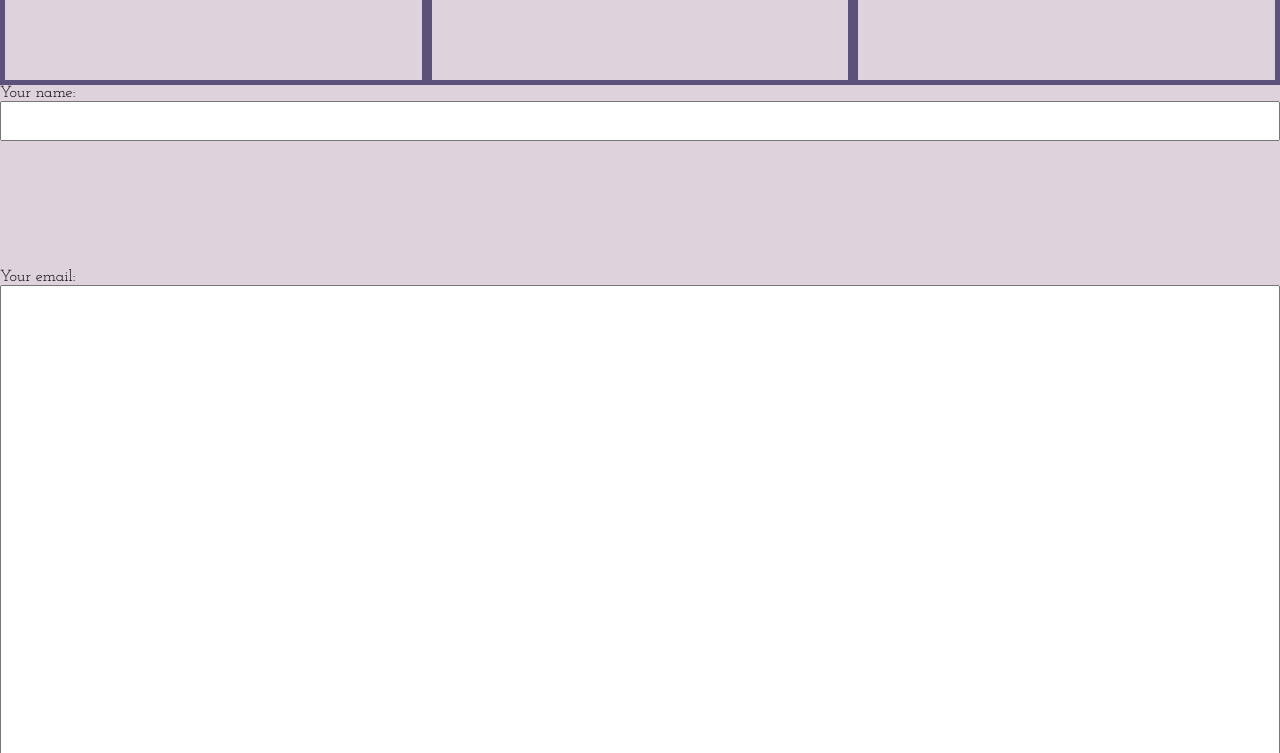
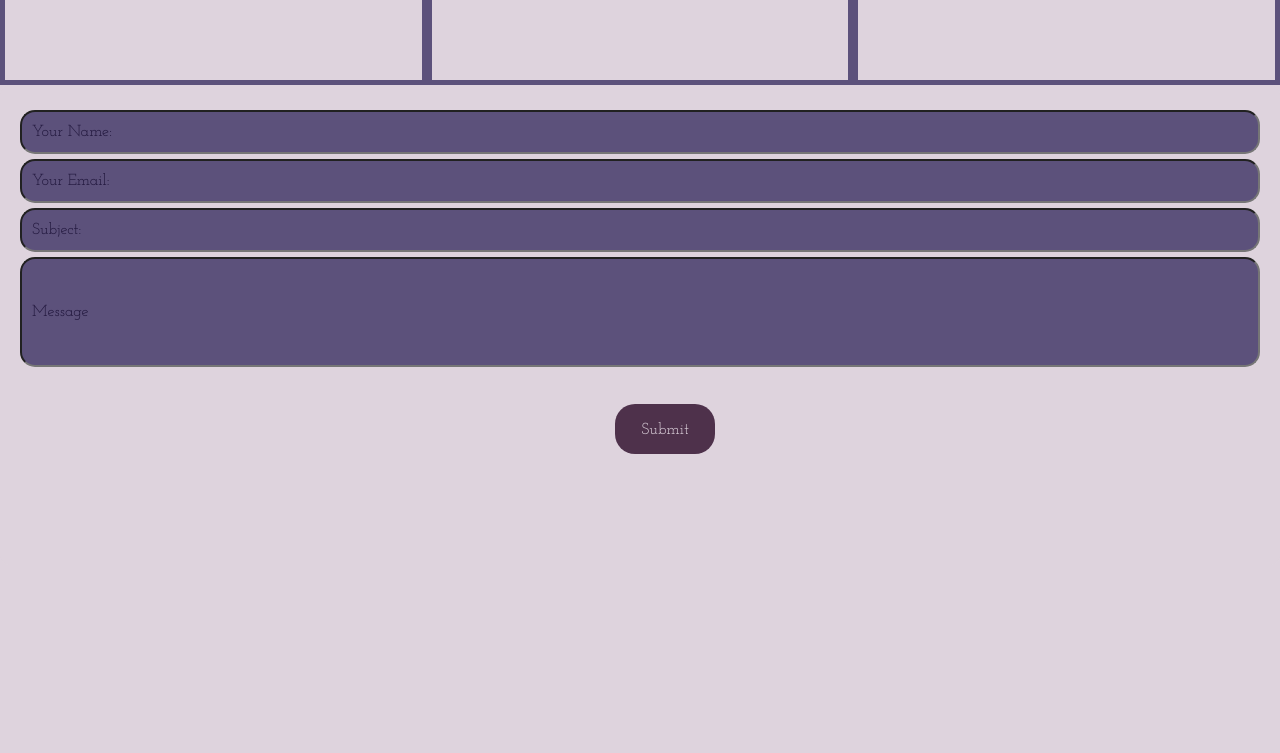
Before and after one commit to PedroMiguel1712/Front_Projeto_Portfolio, a plain HTML site: page index.html in a window 1280 px wide. Shown: the part 6307-7060 px from the top of the page. After the commit the page ends 6872 px from the top, so only its background shows below. Drawn offline with Linux system fonts and the light colour scheme.

Commit message:
Update index.html

```diff
--- a/index.html
+++ b/index.html
@@ -161,18 +161,23 @@
 
 
                 </div>
-                <label for="name">Your name:</label>
-                <input type="text" id="name" name="name">
+                <div class="containers">
+                    <div class="form-section">
+                        <form>
+                            <input type="name" id="forms" placeholder="Your Name:" name="email">
 
-                <label for="email">Your email:</label>
-                <input type="email" id="email" name="email">
+                            <input type="email" id="forms" placeholder="Your Email:" name="email">
 
-                <label for="subject">Subject:</label>
-                <input type="text" id="subject" name="subject">
+                            <input type="" id="forms" placeholder="Subject:" name="email">
 
-                <label for="message">Message:</label>
-                <textarea id="message" name="message"></textarea>
-            </div>
+                            <input type="text" id="forms2" placeholder="Message" name="email"> <br>
+
+                            <div id="backbtn">
+                            <a href="" id="submit" >Submit</a>
+                            </div>
+                        </form>
+                    </div>
+                </div>
 
         </div>
 
```
